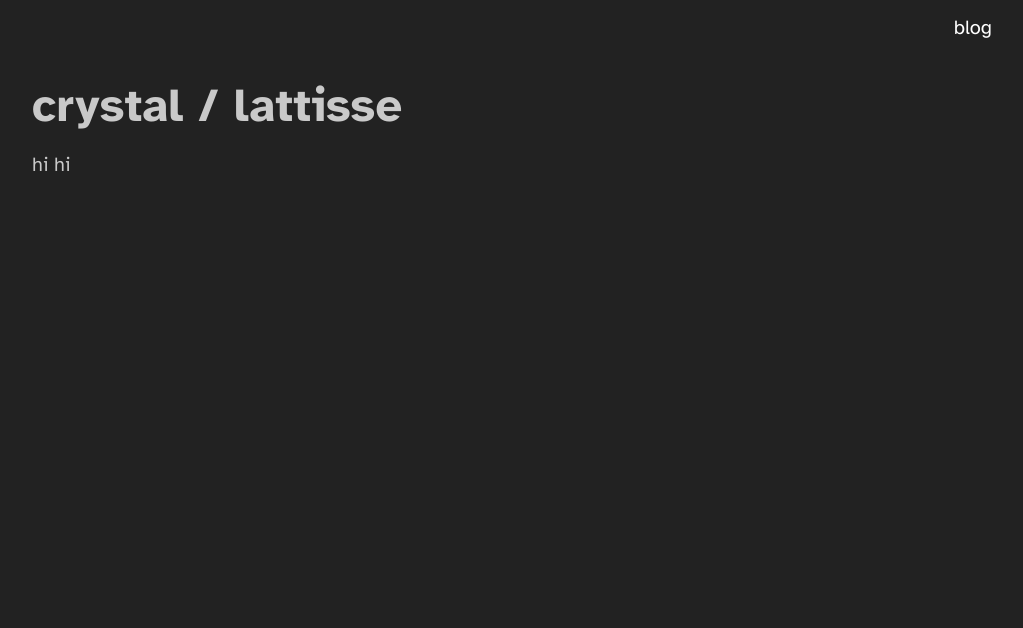
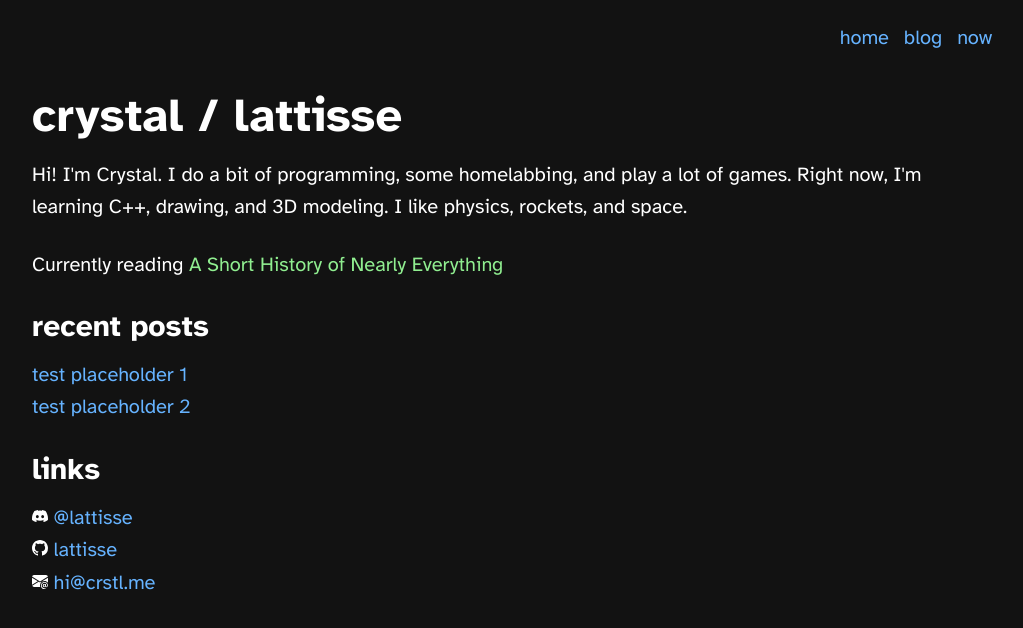
Before and after one commit to lattisse/crstl.me, an Astro site: page / in a window 1280 px wide. Shown: the whole page, without its empty margins (128-1151 px from the left). Built offline with nearby package versions, Linux system fonts and the light colour scheme; Astro itself is replaced by a stand-in of ours.

Commit message:
some homepage stuffs and navbar fix

```diff
--- a/src/components/NavBar.astro
+++ b/src/components/NavBar.astro
@@ -4,20 +4,17 @@ const path = Astro.url.pathname;
 
 <nav role="navigation">
     <ul class="nav">
-        {
-            path !== "/" && (
         <li>
             <a href="/">home</a>
         </li>
-            )
-        }
-        {
-            path !== "/blogs/" && (
+
         <li>
             <a href="/blogs/">blog</a>
         </li>
-            )
-        }
+
+        <li>
+            <a href="/now/">now</a>
+        </li>
     </ul>
 </nav>
 
@@ -26,18 +23,9 @@ const path = Astro.url.pathname;
         display: flex;
         justify-content: flex-end;
         margin-top: 1rem;
-        gap: 1rem;
+        margin-bottom: 1rem;
+        gap: 1.5rem;
         list-style: none;
-        margin: 0;
         padding: 0;
     }
-
-    .nav a {
-        text-decoration: none;
-        border-bottom: none;
-    }
-
-    .nav a:hover {
-        color: skyblue;
-    }
 </style>
--- a/src/pages/blogs.astro
+++ b/src/pages/blogs.astro
@@ -2,4 +2,6 @@
 import Layout from "../layouts/Layout.astro";
 ---
 
-<Layout />
+<Layout>
+    <p>eeee idk</p>
+</Layout>
--- a/src/pages/index.astro
+++ b/src/pages/index.astro
@@ -1,8 +1,66 @@
 ---
 import Layout from "../layouts/Layout.astro";
+import Github from "../assets/icons/github.svg";
+import Email from "../assets/icons/envelope-at-fill.svg";
+import Discord from "../assets/icons/discord.svg";
 ---
 
 <Layout>
     <h1>crystal / lattisse</h1>
-    <p>hi hi</p>
+    <p>
+        Hi! I'm Crystal. I do a bit of programming, some homelabbing, and play a
+        lot of games. Right now, I'm learning C++, drawing, and 3D modeling. I
+        like physics, rockets, and space.
+    </p>
+    <p>Currently reading <span>A Short History of Nearly Everything</span></p>
+    <h2>recent posts</h2>
+    <ul>
+        <li>
+            <a href="#" target="_blank">test placeholder 1</a>
+        </li>
+        <li>
+            <a href="#" target="_blank">test placeholder 2</a>
+        </li>
+    </ul>
+    <h2>links</h2>
+    <ul>
+        <li>
+            <Discord />
+            <a
+                href="https://discord.com/users/541270973375184906"
+                target="_blank">@lattisse</a
+            >
+        </li>
+        <li>
+            <Github />
+            <a href="https://github.com/lattisse" target="_blank">lattisse</a>
+        </li>
+        <li>
+            <Email />
+            <a href="mailto:hi@crstl.me" target="_blank">hi@crstl.me</a>
+        </li>
+    </ul>
 </Layout>
+
+<style>
+    li {
+        list-style: none;
+        margin: 0;
+    }
+
+    ul {
+        padding: 0;
+    }
+
+    span {
+        color: lightgreen;
+    }
+    @media (max-width: 684px) {
+        h1 {
+            margin-top: 1.5rem;
+        }
+    }
+    h2 {
+        font-size: 1.5em;
+    }
+</style>
--- a/src/styles/global.css
+++ b/src/styles/global.css
@@ -48,8 +48,8 @@ body {
     max-width: 48em;
     width: 80%;
     margin: auto;
-    color: #c9c9c9;
-    background-color: #222222;
+    color: #ffffff;
+    background-color: #121212;
     padding: 13px;
 }
 
@@ -130,14 +130,11 @@ hr {
 
 a {
     text-decoration: none;
-    color: #ffffff;
+    color: #66b3ff;
 }
-a:visited {
-    color: #e6e6e6;
-}
+
 a:hover {
-    color: #c9c9c9;
-    border-bottom: 2px solid #c9c9c9;
+    color: #4da6ff;
 }
 
 ul {
```
Also changed, not shown: src/pages/now.astro (added, +10 -0 lines), src/assets/icons/discord.svg (added), src/assets/icons/envelope-at-fill.svg (added), src/assets/icons/github.svg (added), 1 other file. Lines whose indentation alone changed are shown as unchanged.
